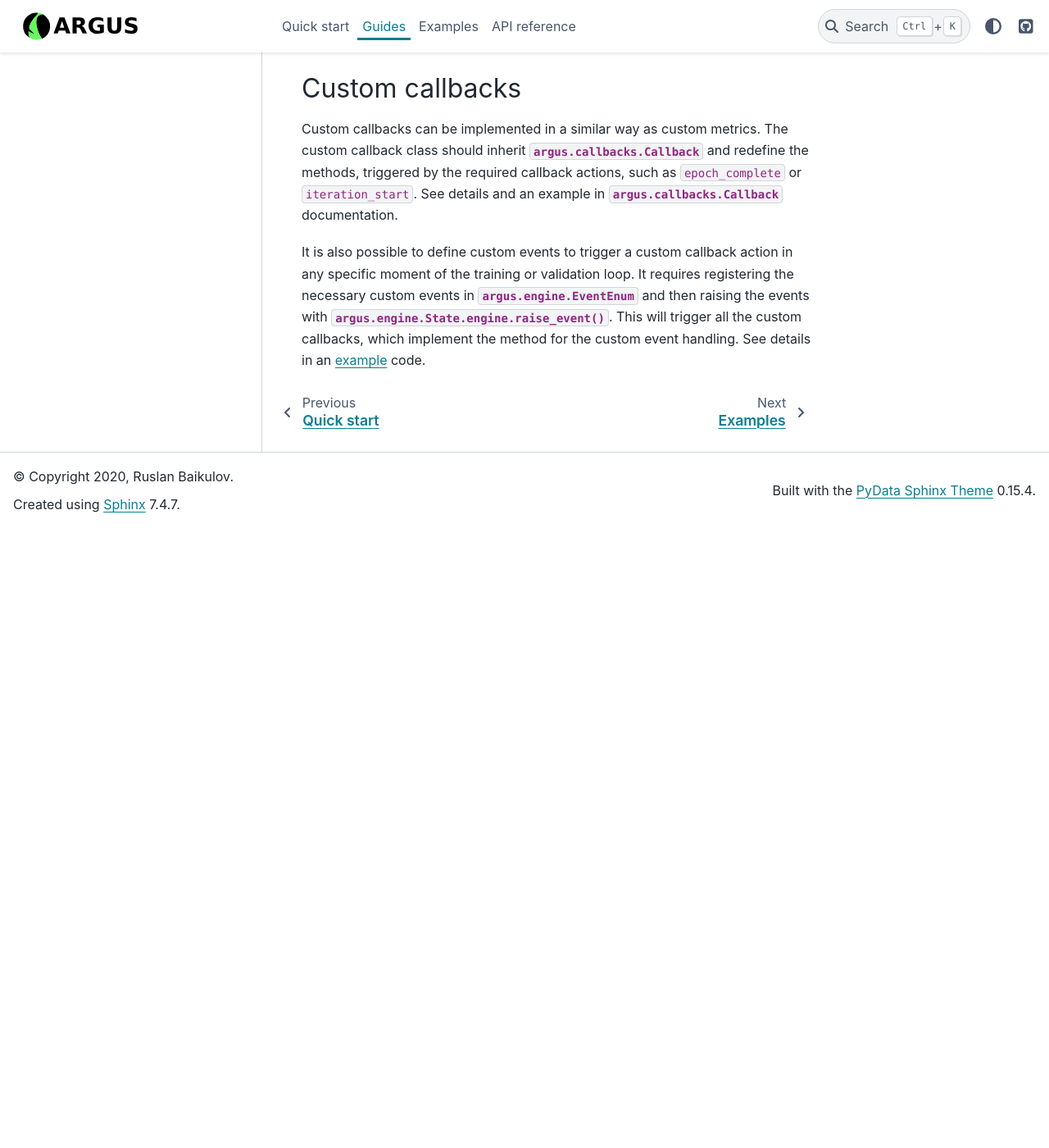
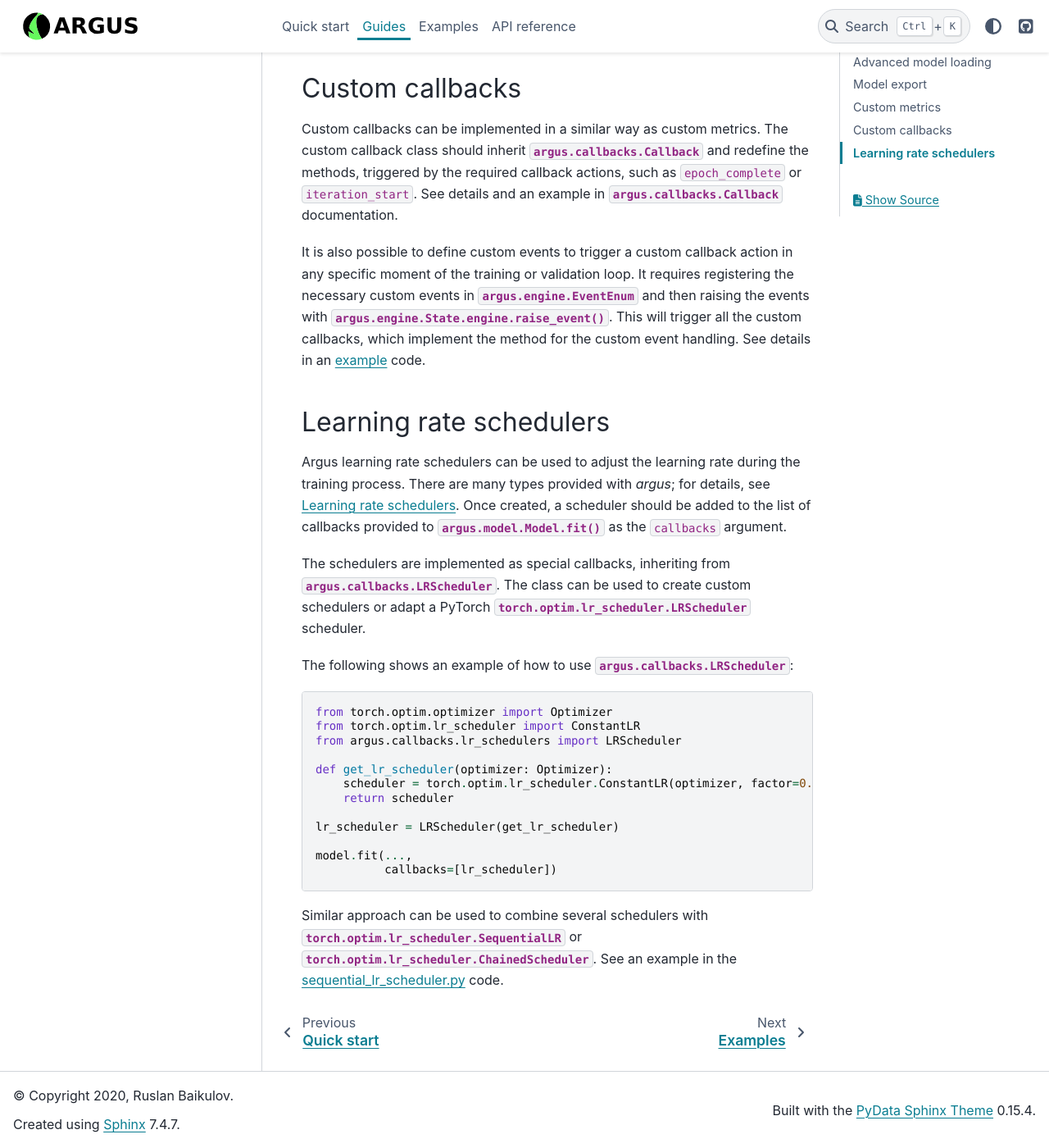
Before and after one commit to lRomul/argus, a Sphinx documentation site: the page built from docs/source/guides.rst, in a window 1280 px wide and 1400 px high, scrolled down 9195 px. Shown: the whole window at 82% size. Built offline with Sphinx 7.4.7 and the PyData theme 0.15.4, drawn with Linux system fonts in a browser that asks for light colours; before the commit the page ends 9839 px from its top, so only the background shows below that.

Commit message:
docs: Add LRScheduler

```diff
--- a/docs/source/guides.rst
+++ b/docs/source/guides.rst
@@ -422,3 +422,37 @@ moment of the training or validation loop. It requires registering the necessary
 in :class:`argus.engine.EventEnum` and then raising the events with :meth:`argus.engine.State.engine.raise_event`.
 This will trigger all the custom callbacks, which implement the method for the custom event handling.
 See details in an `example <https://github.com/lRomul/argus/blob/master/examples/custom_events.py>`_ code.
+
+.. _LR_schedulers:
+
+Learning rate schedulers
+------------------------
+
+Argus learning rate schedulers can be used to adjust the learning rate during the training process.
+There are many types provided with *argus*; for details, see :doc:`api_reference/callbacks/lr_schedulers`.
+Once created, a scheduler should be added to the list of callbacks provided to :meth:`argus.model.Model.fit` as the
+``callbacks`` argument.
+
+The schedulers are implemented as special callbacks, inheriting from :class:`argus.callbacks.LRScheduler`.
+The class can be used to create custom schedulers or adapt a PyTorch :class:`torch.optim.lr_scheduler.LRScheduler` scheduler.
+
+The following shows an example of how to use :class:`argus.callbacks.LRScheduler`:
+
+.. code-block:: python
+
+    from torch.optim.optimizer import Optimizer
+    from torch.optim.lr_scheduler import ConstantLR
+    from argus.callbacks.lr_schedulers import LRScheduler
+
+    def get_lr_scheduler(optimizer: Optimizer):
+        scheduler = torch.optim.lr_scheduler.ConstantLR(optimizer, factor=0.1, total_iters=2)
+        return scheduler
+
+    lr_scheduler = LRScheduler(get_lr_scheduler)
+
+    model.fit(...,
+              callbacks=[lr_scheduler])
+
+Similar approach can be used to combine several schedulers with :class:`torch.optim.lr_scheduler.SequentialLR`
+or :class:`torch.optim.lr_scheduler.ChainedScheduler`. See an example in the
+`sequential_lr_scheduler.py <https://github.com/lRomul/argus/blob/master/examples/sequential_lr_scheduler.py>`_ code.
```
